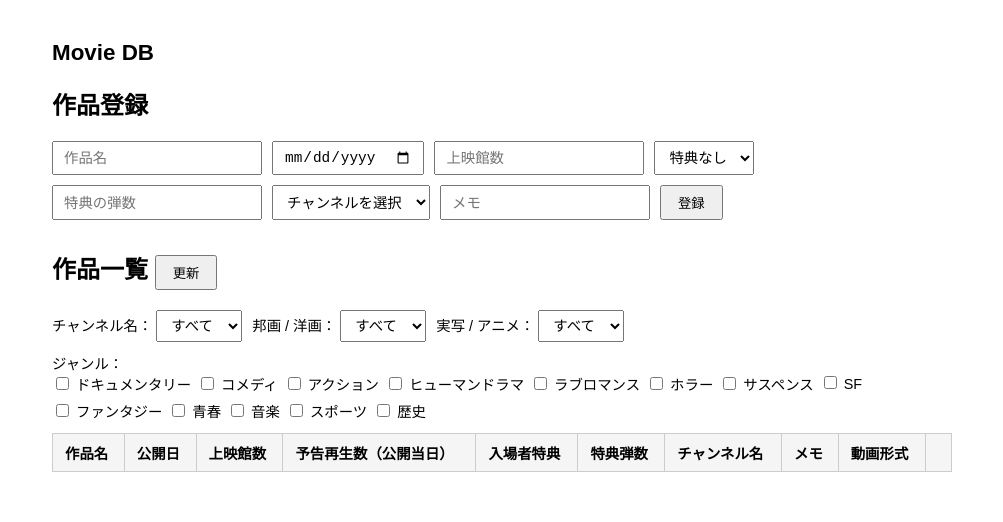
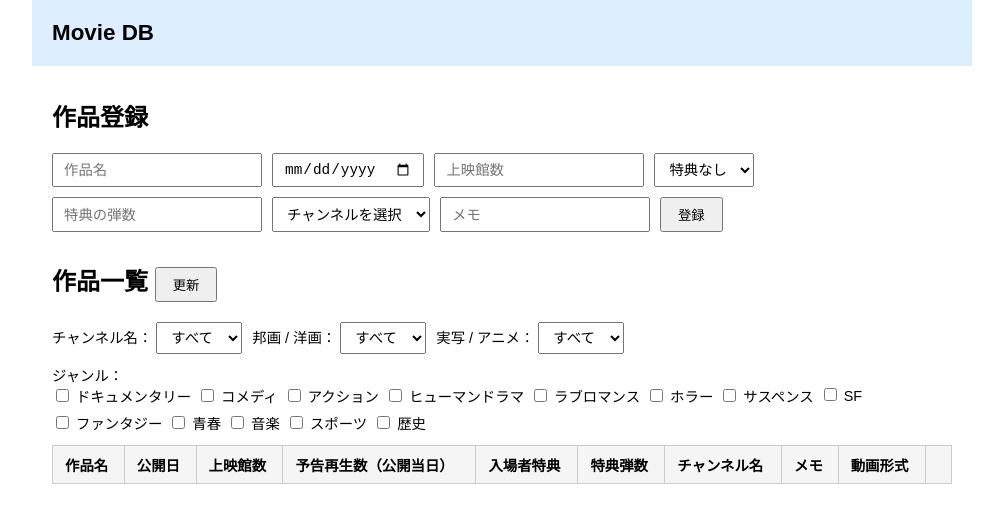
Before and after one commit to Yota-0108/movie-db, a website: page public/index.html in a window 1280 px wide. Shown: the whole page, without its empty margins (138-1141 px from the left). Drawn offline with Linux system fonts and the light colour scheme; no server answers.

Commit message:
ヘッダーを薄い水色に変更
Co-Authored-By: Claude Sonnet 4.6 <noreply@anthropic.com>

```diff
--- a/public/index.html
+++ b/public/index.html
@@ -4,8 +4,9 @@
   <meta charset="UTF-8">
   <title>Movie DB</title>
   <style>
-    body { font-family: sans-serif; max-width: 900px; margin: 40px auto; padding: 0 20px; }
-    h1 { font-size: 1.4rem; }
+    body { font-family: sans-serif; max-width: 900px; margin: 0 auto; padding: 0 20px; }
+    #siteHeader { background: #ddeeff; margin: 0 -20px 32px; padding: 20px 20px; }
+    h1 { font-size: 1.4rem; margin: 0; }
     form { display: flex; flex-wrap: wrap; gap: 10px; margin-bottom: 30px; }
     input, select { padding: 6px 10px; font-size: 0.9rem; }
     button { padding: 6px 16px; cursor: pointer; }
@@ -48,7 +49,9 @@
   </style>
 </head>
 <body>
-  <h1>Movie DB</h1>
+  <div id="siteHeader">
+    <h1>Movie DB</h1>
+  </div>
 
   <h2>作品登録</h2>
   <form id="registerForm">
```
